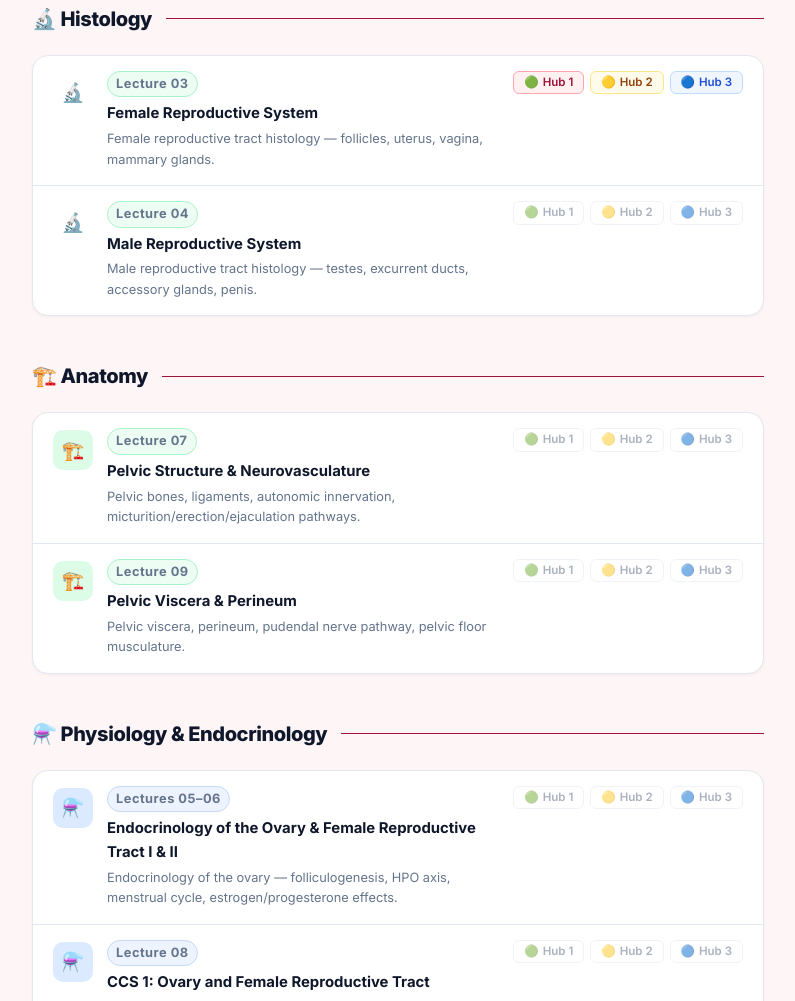
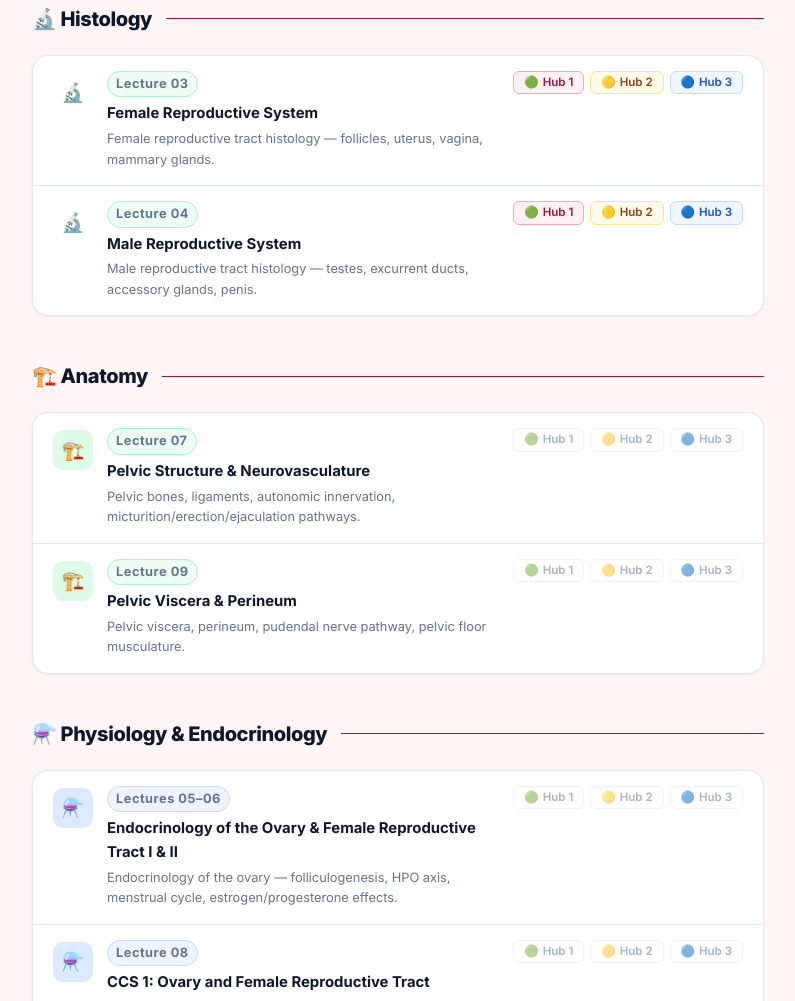
Before and after one commit to strettyit10/Block4-Repro, a plain HTML site: page active-recall-hub.html in a window 1280 px wide. Shown: the part 1308-2309 px from the top of the page, without its empty margins (212-1007 px from the left). Drawn offline with Linux system fonts and the light colour scheme.

Commit message:
Add files via upload

```diff
--- a/active-recall-hub.html
+++ b/active-recall-hub.html
@@ -674,9 +674,9 @@
                 <span>Male reproductive tract histology — testes, excurrent ducts, accessory glands, penis.</span>
               </div>
               <div class="row-actions">
-                <span class="row-btn rb-soon">🟢 <span class="rb-label">Hub 1</span></span>
-                <span class="row-btn rb-soon">🟡 <span class="rb-label">Hub 2</span></span>
-                <span class="row-btn rb-soon">🔵 <span class="rb-label">Hub 3</span></span>
+                <a href="./testing-drills/rpd04-hub1-male-reproductive.html" class="row-btn rb-h1">🟢 <span class="rb-label">Hub 1</span></a>
+                <a href="./testing-drills/rpd04-hub2-male-reproductive.html" class="row-btn rb-h2">🟡 <span class="rb-label">Hub 2</span></a>
+                <a href="./testing-drills/rpd04-hub3-male-reproductive.html" class="row-btn rb-h3">🔵 <span class="rb-label">Hub 3</span></a>
               </div>
             </div>
 
```
